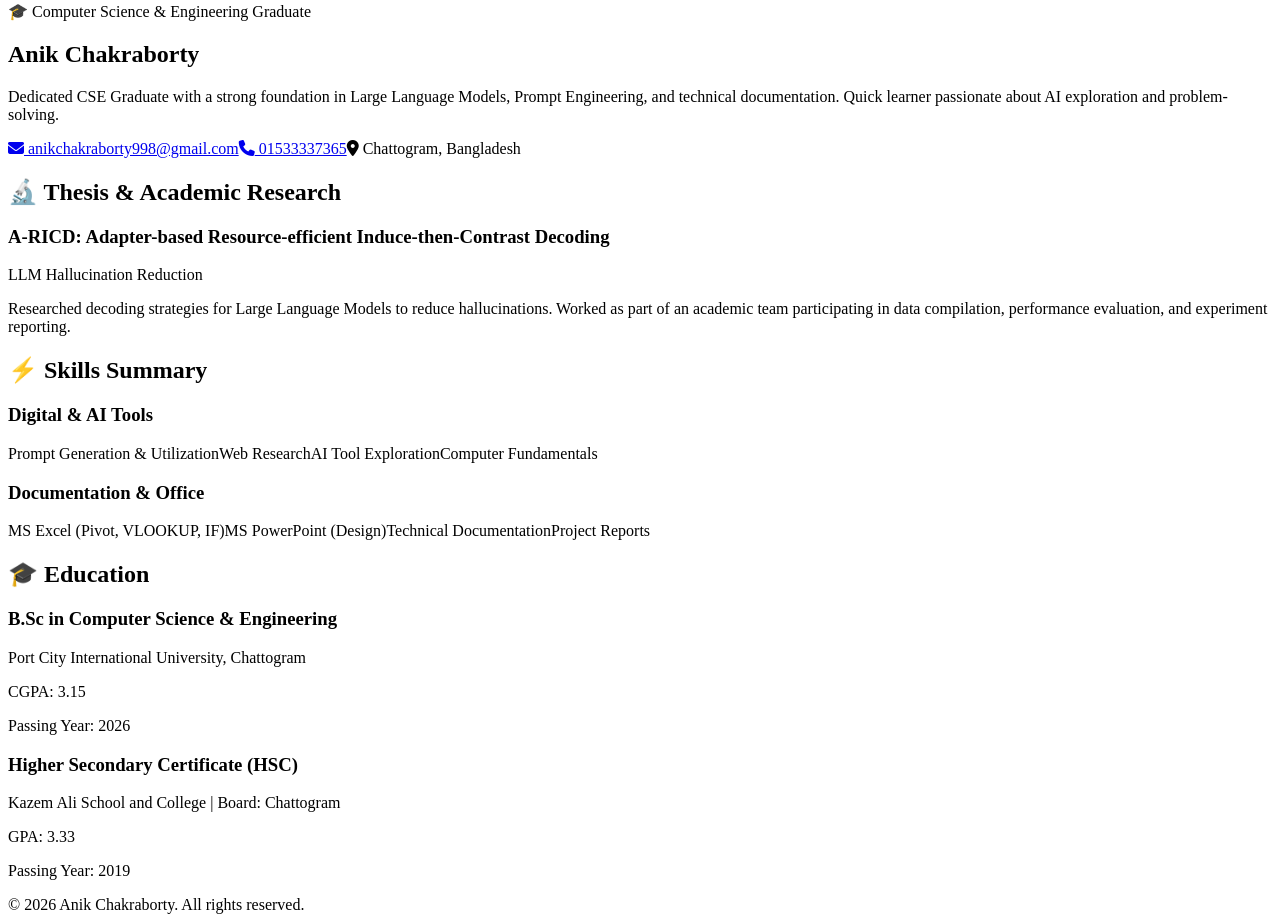
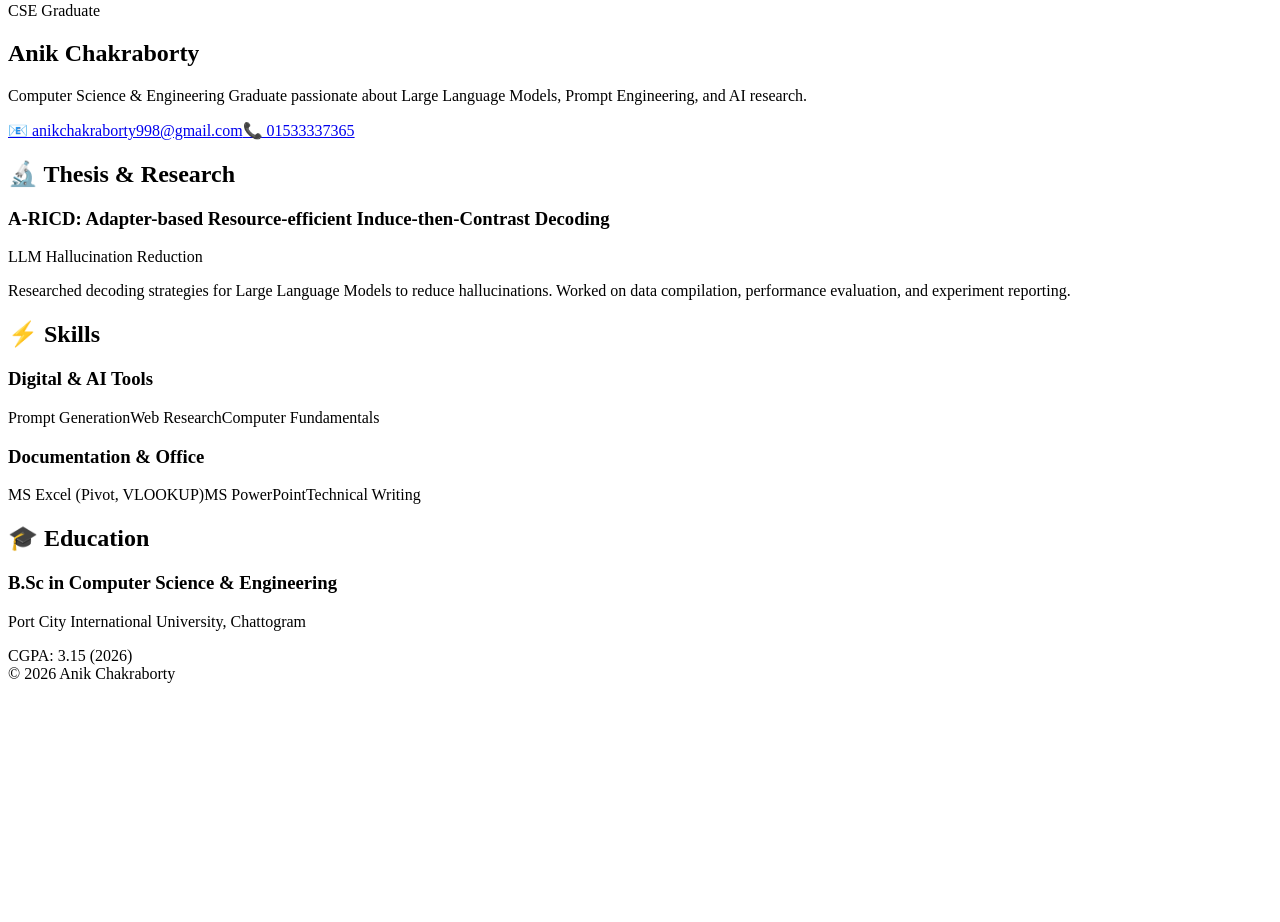
Before and after one commit to chakraborty001/my-portfolio-v2, a Next.js app: page / in a window 1280 px wide. Shown: the part 1544-2466 px from the top of the page. After the commit the page ends 2235 px from the top, so only its background shows below. Built offline with nearby package versions, Linux system fonts and the light colour scheme.

Commit message:
Update page.tsx

```diff
--- a/app/page.tsx
+++ b/app/page.tsx
@@ -1,121 +1,86 @@
 export default function Home() {
   return (
-    <main className="min-h-screen max-w-4xl mx-auto px-6 py-12 flex flex-col gap-10 font-sans">
+    <main className="min-h-screen max-w-4xl mx-auto px-6 py-12 flex flex-col gap-10">
 
-      {/* Hero / Header Section */}
-      <section className="flex flex-col md:flex-row items-center gap-8 bg-slate-900/60 p-8 rounded-2xl border border-slate-800 shadow-xl backdrop-blur-sm">
+      {/* Header */}
+      <section className="bg-slate-900/60 p-8 rounded-2xl border border-slate-800 shadow-xl flex flex-col md:flex-row items-center gap-8">
         <img
           src="/avatar.jpg"
           alt="Anik Chakraborty"
-          className="w-36 h-36 rounded-2xl object-cover border-2 border-cyan-500/50 shadow-lg shadow-cyan-500/10"
+          className="w-36 h-36 rounded-2xl object-cover border-2 border-cyan-500/50 shadow-lg"
         />
         <div className="flex flex-col gap-3 text-center md:text-left">
-          <span className="text-xs font-semibold uppercase tracking-wider text-cyan-400 bg-cyan-950/80 border border-cyan-800/50 px-3 py-1 rounded-full w-fit mx-auto md:mx-0">
-            🎓 Computer Science & Engineering Graduate
+          <span className="text-xs font-semibold uppercase text-cyan-400 bg-cyan-950 border border-cyan-800/50 px-3 py-1 rounded-full w-fit mx-auto md:mx-0">
+            CSE Graduate
           </span>
-          <h1 className="text-4xl font-extrabold tracking-tight text-white">Anik Chakraborty</h1>
+          <h1 className="text-4xl font-extrabold text-white">Anik Chakraborty</h1>
           <p className="text-slate-400 text-sm leading-relaxed max-w-xl">
-            Dedicated CSE Graduate with a strong foundation in Large Language Models, Prompt Engineering, and technical documentation. Quick learner passionate about AI exploration and problem-solving.
+            Computer Science & Engineering Graduate passionate about Large Language Models, Prompt Engineering, and AI research.
           </p>
 
-          {/* Contact Details */}
-          <div className="flex flex-wrap gap-4 justify-center md:justify-start pt-2 text-xs text-slate-300">
-            <a href="mailto:anikchakraborty998@gmail.com" className="flex items-center gap-1.5 bg-slate-800/80 hover:bg-slate-800 border border-slate-700 px-3 py-1.5 rounded-lg transition">
-              <i className="fas fa-envelope text-cyan-400"></i> anikchakraborty998@gmail.com
+          <div className="flex flex-wrap gap-3 justify-center md:justify-start pt-2 text-xs text-slate-300">
+            <a href="mailto:anikchakraborty998@gmail.com" className="bg-slate-800 border border-slate-700 px-3 py-1.5 rounded-lg hover:border-cyan-500">
+              📧 anikchakraborty998@gmail.com
             </a>
-            <a href="tel:01533337365" className="flex items-center gap-1.5 bg-slate-800/80 hover:bg-slate-800 border border-slate-700 px-3 py-1.5 rounded-lg transition">
-              <i className="fas fa-phone text-cyan-400"></i> 01533337365
+            <a href="tel:01533337365" className="bg-slate-800 border border-slate-700 px-3 py-1.5 rounded-lg hover:border-cyan-500">
+              📞 01533337365
             </a>
-            <span className="flex items-center gap-1.5 bg-slate-800/80 border border-slate-700 px-3 py-1.5 rounded-lg text-slate-400">
-              <i className="fas fa-location-dot text-cyan-400"></i> Chattogram, Bangladesh
-            </span>
           </div>
         </div>
       </section>
 
-      {/* Featured Thesis Research */}
+      {/* Thesis Research */}
       <section className="flex flex-col gap-4">
-        <h2 className="text-2xl font-bold tracking-tight text-slate-100 flex items-center gap-2">
-          <span className="text-cyan-400">🔬</span> Thesis & Academic Research
-        </h2>
-        <div className="bg-slate-900/40 p-6 rounded-xl border border-slate-800 flex flex-col gap-3">
-          <div className="flex justify-between items-start flex-wrap gap-2">
+        <h2 className="text-2xl font-bold text-slate-100">🔬 Thesis & Research</h2>
+        <div className="bg-slate-900/40 p-6 rounded-xl border border-slate-800 flex flex-col gap-2">
           <h3 className="font-bold text-slate-100 text-lg">
             A-RICD: Adapter-based Resource-efficient Induce-then-Contrast Decoding
           </h3>
-            <span className="text-xs font-semibold text-cyan-400 bg-cyan-950 px-2.5 py-1 rounded border border-cyan-800/40">
-              LLM Hallucination Reduction
-            </span>
-          </div>
+          <span className="text-xs text-cyan-400 font-medium">LLM Hallucination Reduction</span>
           <p className="text-slate-400 text-xs leading-relaxed">
-            Researched decoding strategies for Large Language Models to reduce hallucinations. Worked as part of an academic team participating in data compilation, performance evaluation, and experiment reporting.
+            Researched decoding strategies for Large Language Models to reduce hallucinations. Worked on data compilation, performance evaluation, and experiment reporting.
           </p>
         </div>
       </section>
 
-      {/* Skills Summary */}
+      {/* Skills */}
       <section className="flex flex-col gap-4">
-        <h2 className="text-2xl font-bold tracking-tight text-slate-100 flex items-center gap-2">
-          <span className="text-cyan-400">⚡</span> Skills Summary
-        </h2>
+        <h2 className="text-2xl font-bold text-slate-100">⚡ Skills</h2>
         <div className="grid grid-cols-1 md:grid-cols-2 gap-4">
-          <div className="bg-slate-900/40 p-5 rounded-xl border border-slate-800/80 flex flex-col gap-2">
+          <div className="bg-slate-900/40 p-5 rounded-xl border border-slate-800 flex flex-col gap-2">
             <h3 className="font-semibold text-cyan-300 text-sm">Digital & AI Tools</h3>
-            <div className="flex flex-wrap gap-2 pt-1 text-xs">
-              {['Prompt Generation & Utilization', 'Web Research', 'AI Tool Exploration', 'Computer Fundamentals'].map((skill) => (
-                <span key={skill} className="bg-slate-800/60 text-slate-300 px-2.5 py-1 rounded-md border border-slate-700/50">
-                  {skill}
-                </span>
-              ))}
+            <div className="flex flex-wrap gap-2 text-xs">
+              <span className="bg-slate-800 text-slate-300 px-2.5 py-1 rounded border border-slate-700">Prompt Generation</span>
+              <span className="bg-slate-800 text-slate-300 px-2.5 py-1 rounded border border-slate-700">Web Research</span>
+              <span className="bg-slate-800 text-slate-300 px-2.5 py-1 rounded border border-slate-700">Computer Fundamentals</span>
             </div>
           </div>
-
-          <div className="bg-slate-900/40 p-5 rounded-xl border border-slate-800/80 flex flex-col gap-2">
+          <div className="bg-slate-900/40 p-5 rounded-xl border border-slate-800 flex flex-col gap-2">
             <h3 className="font-semibold text-cyan-300 text-sm">Documentation & Office</h3>
-            <div className="flex flex-wrap gap-2 pt-1 text-xs">
-              {['MS Excel (Pivot, VLOOKUP, IF)', 'MS PowerPoint (Design)', 'Technical Documentation', 'Project Reports'].map((skill) => (
-                <span key={skill} className="bg-slate-800/60 text-slate-300 px-2.5 py-1 rounded-md border border-slate-700/50">
-                  {skill}
-                </span>
-              ))}
+            <div className="flex flex-wrap gap-2 text-xs">
+              <span className="bg-slate-800 text-slate-300 px-2.5 py-1 rounded border border-slate-700">MS Excel (Pivot, VLOOKUP)</span>
+              <span className="bg-slate-800 text-slate-300 px-2.5 py-1 rounded border border-slate-700">MS PowerPoint</span>
+              <span className="bg-slate-800 text-slate-300 px-2.5 py-1 rounded border border-slate-700">Technical Writing</span>
             </div>
           </div>
         </div>
       </section>
 
-      {/* Academic Qualifications */}
+      {/* Education */}
       <section className="flex flex-col gap-4">
-        <h2 className="text-2xl font-bold tracking-tight text-slate-100 flex items-center gap-2">
-          <span className="text-cyan-400">🎓</span> Education
-        </h2>
-        <div className="flex flex-col gap-3">
+        <h2 className="text-2xl font-bold text-slate-100">🎓 Education</h2>
         <div className="bg-slate-900/40 p-5 rounded-xl border border-slate-800 flex justify-between items-center flex-wrap gap-2">
           <div>
             <h3 className="font-bold text-slate-200">B.Sc in Computer Science & Engineering</h3>
             <p className="text-xs text-slate-400">Port City International University, Chattogram</p>
           </div>
-            <div className="text-right">
-              <span className="text-xs font-semibold text-cyan-400 bg-slate-800 px-3 py-1 rounded-full border border-slate-700">CGPA: 3.15</span>
-              <p className="text-xs text-slate-500 mt-1">Passing Year: 2026</p>
-            </div>
-          </div>
-
-          <div className="bg-slate-900/40 p-5 rounded-xl border border-slate-800 flex justify-between items-center flex-wrap gap-2">
-            <div>
-              <h3 className="font-bold text-slate-200">Higher Secondary Certificate (HSC)</h3>
-              <p className="text-xs text-slate-400">Kazem Ali School and College | Board: Chattogram</p>
-            </div>
-            <div className="text-right">
-              <span className="text-xs font-semibold text-slate-300 bg-slate-800 px-3 py-1 rounded-full border border-slate-700">GPA: 3.33</span>
-              <p className="text-xs text-slate-500 mt-1">Passing Year: 2019</p>
-            </div>
-          </div>
+          <span className="text-xs font-semibold text-cyan-400 bg-slate-800 px-3 py-1 rounded-full border border-slate-700">CGPA: 3.15 (2026)</span>
         </div>
       </section>
 
       {/* Footer */}
-      <footer className="text-center text-xs text-slate-600 pt-8 border-t border-slate-900">
-        © {new Date().getFullYear()} Anik Chakraborty. All rights reserved.
+      <footer className="text-center text-xs text-slate-600 pt-6 border-t border-slate-900">
+        © {new Date().getFullYear()} Anik Chakraborty
       </footer>
     </main>
   )
```
Lines whose indentation alone changed are shown as unchanged.
